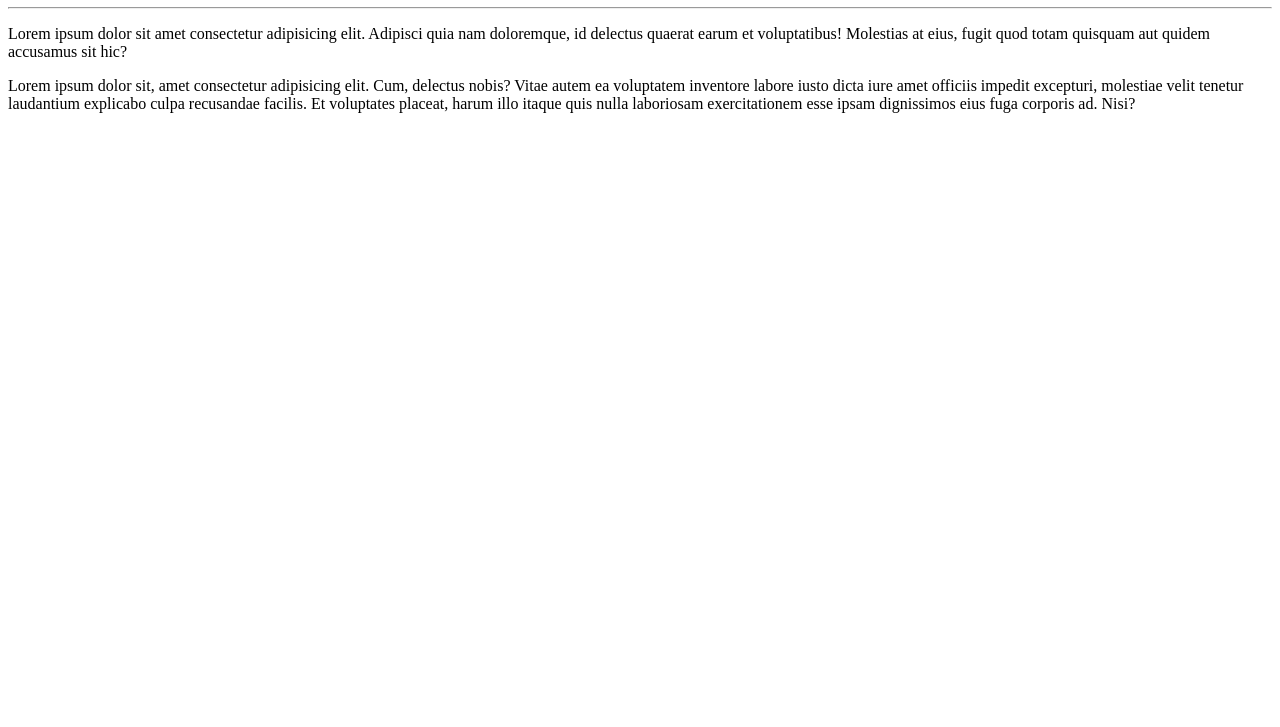
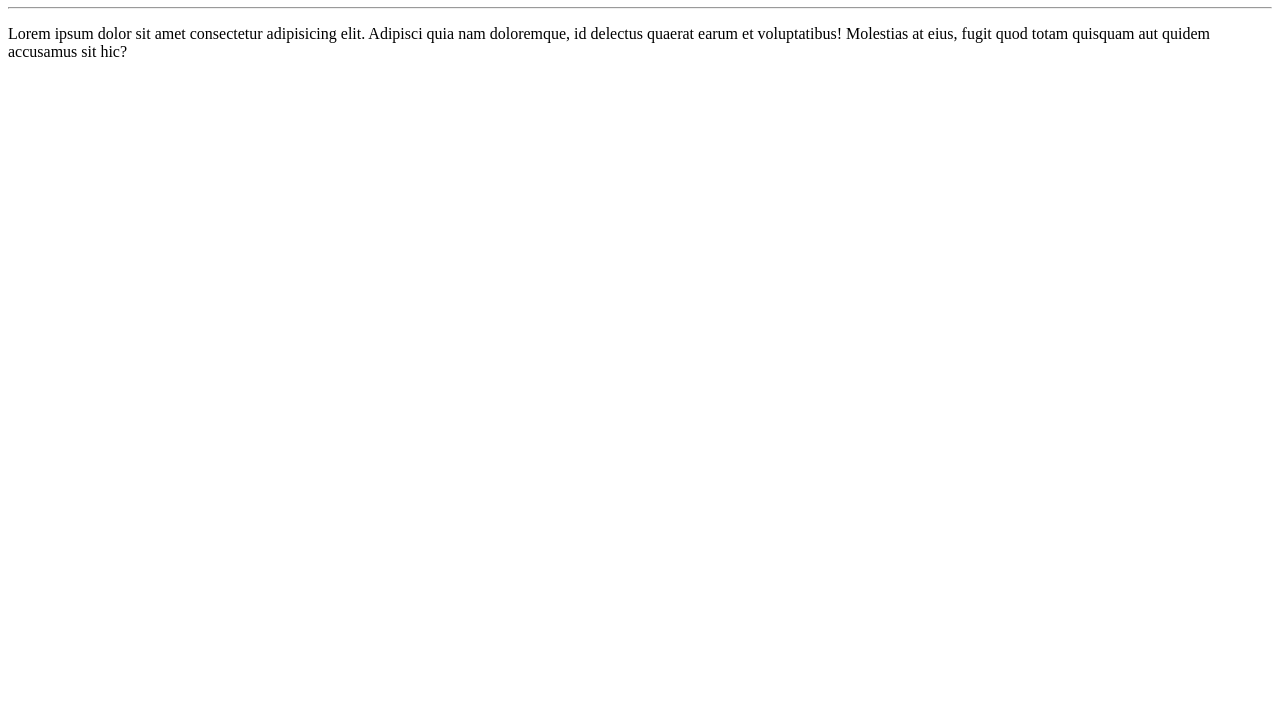
Before and after one commit to paulohscoelho/ola-mundo, a plain HTML site: page site-exemplo/index.html in a window 1280 px wide. Shown: the part 73-800 px from the top of the page. Drawn offline with Linux system fonts and the light colour scheme.

Commit message:
Update index.html

```diff
--- a/site-exemplo/index.html
+++ b/site-exemplo/index.html
@@ -11,6 +11,5 @@
         <p>Lorem ipsum dolor sit amet consectetur adipisicing elit. Adipisci quia nam doloremque, id delectus quaerat earum et voluptatibus! Molestias at eius, fugit quod totam quisquam aut quidem accusamus sit hic?</p>
     </hr>
 
-    <p>Lorem ipsum dolor sit, amet consectetur adipisicing elit. Cum, delectus nobis? Vitae autem ea voluptatem inventore labore iusto dicta iure amet officiis impedit excepturi, molestiae velit tenetur laudantium explicabo culpa recusandae facilis. Et voluptates placeat, harum illo itaque quis nulla laboriosam exercitationem esse ipsam dignissimos eius fuga corporis ad. Nisi?</p>
 </body>
 </html>
```
